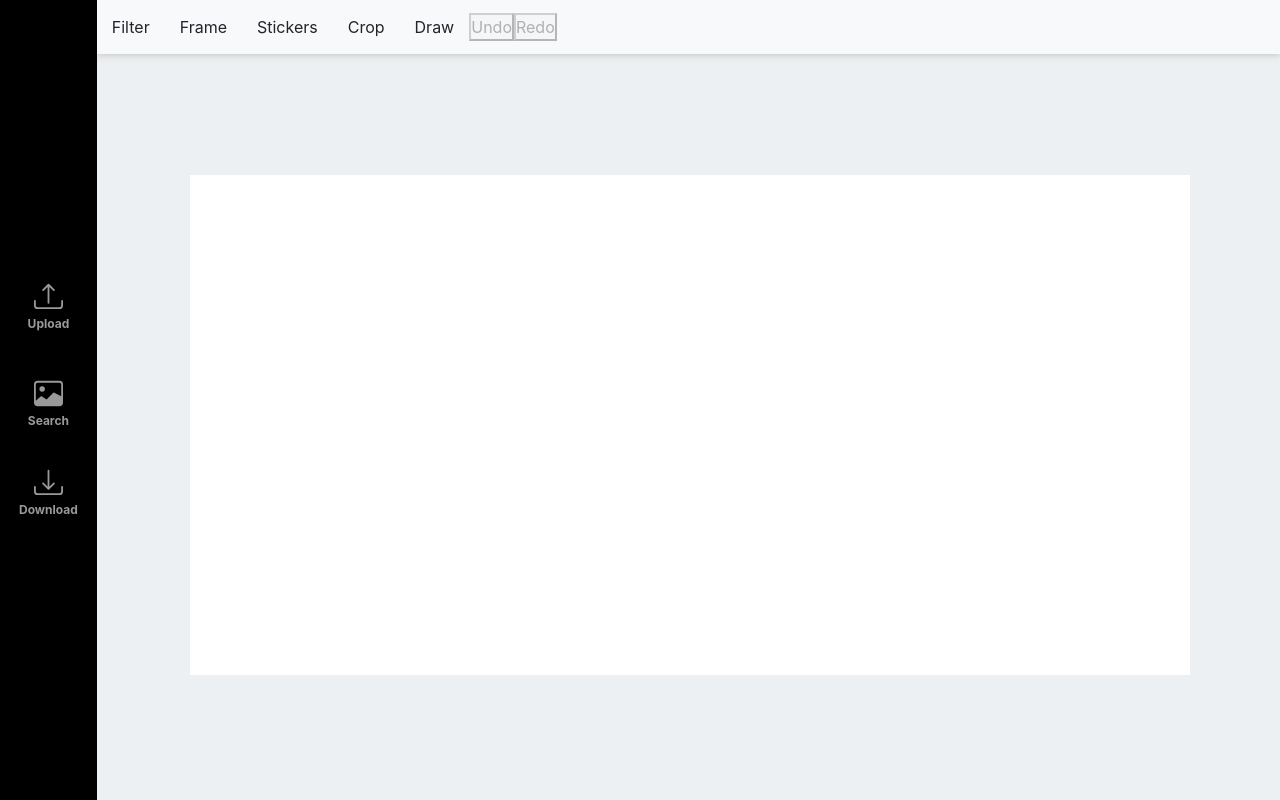
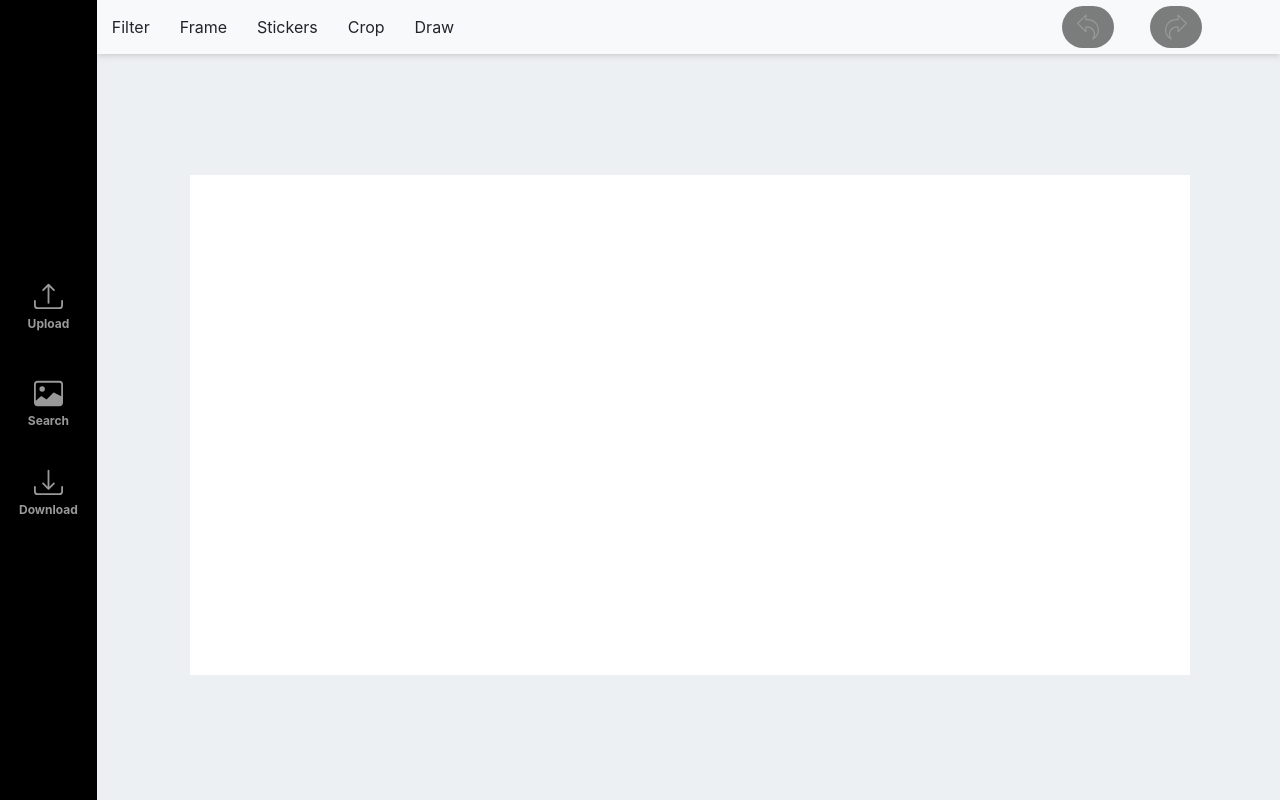
Before and after one commit to Heriqnaz/photo_editor, a React (Create React App) app: page / in a window 1280 px wide. Built offline with nearby package versions, Linux system fonts and the light colour scheme.

Commit message:
Finished history functionality

```diff
--- a/src/components/DrawImageTool/DrawImageTool.jsx
+++ b/src/components/DrawImageTool/DrawImageTool.jsx
@@ -50,7 +50,8 @@ const DrawImageTool = ({lineStyle, lineWidth, lineColor, handleLineStyle, handle
                     </div>
                 </Col>
                 <Col>
-                    <div className='line-thickness'>
+                    <div className='line_thickness'>
+                        <div>
                             <label htmlFor="formControlRange">Line Thickness: {lineWidth}</label>
                             <input
                                 type="range"
@@ -61,6 +62,7 @@ const DrawImageTool = ({lineStyle, lineWidth, lineColor, handleLineStyle, handle
                                 min={0.1}
                                 className="form-control-range bg-dark text-dark"
                                 id="formControlRange"/>
+                        </div>
                     </div>
 
                 </Col>
--- a/src/components/DrawImageTool/DrowImageTool.css
+++ b/src/components/DrawImageTool/DrowImageTool.css
@@ -15,3 +15,14 @@ input[type='color'] {
     width: 80%;
     margin: 0 auto;
 }
+
+.line_thickness{
+    display: flex;
+    flex-direction: column;
+    justify-content: center;
+    align-items: center;
+    height: 100%;
+}
+.line_thickness > div{
+    width: 100%;
+}
--- a/src/components/ImageFilterTool/ImageFilterTool.jsx
+++ b/src/components/ImageFilterTool/ImageFilterTool.jsx
@@ -1,6 +1,6 @@
-import React, {useEffect, useState} from "react";
+import React, {useEffect, useState} from 'react';
 import PropTypes from 'prop-types';
-import {connect} from "react-redux";
+import {connect} from 'react-redux';
 import {Col, Container, Row} from 'react-bootstrap';
 import './ImageFilterTool.css'
 
@@ -53,7 +53,6 @@ const ImageFilterTool = ({
     return (
         <Container className='image-filter-tools'>
             <Row>
-
                 {activeSubTool &&
                 <>
                     <Col md="auto">
--- a/src/components/ToolBar/ToolBar.css
+++ b/src/components/ToolBar/ToolBar.css
@@ -1,6 +1,9 @@
 .tool-bar {
     box-shadow: 0px 2px 6px #ccc;
     position: relative;
+    display: flex;
+    justify-content: space-between;
+    background-color: #F8F9FA;
 }
 
 .tools, .sub-tools {
@@ -9,7 +12,6 @@
     justify-content: flex-start;
     list-style-type: none;
     margin: 0;
-    background: #F8F9FA;
 }
 
 .sub-tools {
@@ -42,3 +44,24 @@
 .sub-tools li.tool-active{
     background: rgba(128, 128, 128, 0.45);
 }
+
+.undo_redo_cont{
+    display: flex;
+    justify-content: space-around;
+    width: 15%;
+    margin-right: 5%;
+    align-items: center;
+}
+
+.undo_redo_btn{
+    border: none;
+    border-radius: 25px;
+    padding: 5px 10px;
+    background-color: #000;
+}
+.undo_redo_btn:disabled{
+    background-color: rgba(0, 0, 0, 0.5);
+}
+.undo_redo_btn path{
+    fill: rgb(153, 153, 153);
+}
--- a/src/components/ToolBar/ToolBar.jsx
+++ b/src/components/ToolBar/ToolBar.jsx
@@ -7,7 +7,9 @@ import { connect } from 'react-redux';
 const ToolBar = ({ activeTool, activeSubTool, selectedPhoto, setActiveTool, setActiveSubTool, undoImageChange, redoImageChange, canUndoChange, canRedoChange }) => {
 
     useEffect(() => {
+        if (activeTool !== 'draw') {
             setActiveTool(null)
+        }
     }, [ selectedPhoto ]);
 
     const handleSetTool = (name) => {
@@ -43,6 +45,9 @@ const ToolBar = ({ activeTool, activeSubTool, selectedPhoto, setActiveTool, setA
     };
     return (
         <div className='tool-bar'>
+
+
+            <div>
                 <ul className='tools'>
                     {
                         tools.map((tool, i) => (
@@ -53,11 +58,46 @@ const ToolBar = ({ activeTool, activeSubTool, selectedPhoto, setActiveTool, setA
                             </li>
                         ))
                     }
-                <div>
-                    <button disabled={!canUndoChange} onClick={undoImageChange}>Undo</button>
-                    <button disabled={!canRedoChange} onClick={redoImageChange}>Redo</button>
+                </ul>
             </div>
-            </ul>
+            <div className='undo_redo_cont'>
+                <button className='undo_redo_btn' disabled={!canUndoChange} onClick={undoImageChange}>
+                    <svg className="svg-icon" viewBox="0 0 20 20">
+                        <path
+                            d={`M3.24,7.51c-0.146,0.142-0.146,
+                                0.381,0,0.523l5.199,5.193c0.234,0.238,0.633,
+                                0.064,0.633-0.262v-2.634c0.105-0.007,0.212-0.011,
+                                0.321-0.011c2.373,0,4.302,1.91,4.302,4.258c0,0.957-0.33,
+                                1.809-1.008,2.602c-0.259,0.307,0.084,0.762,0.451,
+                                0.572c2.336-1.195,3.73-3.408,3.73-5.924c0-3.741-3.103-6.783-6.916-6.783c-0.307,
+                                0-0.615,0.028-0.881,0.063V2.575c0-0.327-0.398-0.5-0.633-0.261L3.24,
+                                7.51 M4.027,7.771l4.301-4.3v2.073c0,0.232,0.21,0.409,0.441,
+                                0.366c0.298-0.056,0.746-0.123,1.184-0.123c3.402,0,6.172,2.709,
+                                6.172,6.041c0,1.695-0.718,3.24-1.979,4.352c0.193-0.51,0.293-1.045,
+                                0.293-1.602c0-2.76-2.266-5-5.046-5c-0.256,0-0.528,0.018-0.747,0.05C8.465,
+                                9.653,8.328,9.81,8.328,9.995v2.074L4.027,7.771z`} />
+                    </svg>
+                </button>
+                <button className='undo_redo_btn' disabled={!canRedoChange} onClick={redoImageChange}>
+                    <svg className="svg-icon" viewBox="0 0 20 20">
+                        <path
+                            d={`M16.76,7.51l-5.199-5.196c-0.234-0.239-0.633-0.066-0.633,
+                                0.261v2.534c-0.267-0.035-0.575-0.063-0.881-0.063c-3.813,
+                                0-6.915,3.042-6.915,6.783c0,2.516,1.394,
+                                4.729,3.729,5.924c0.367,0.189,
+                                0.71-0.266,0.451-0.572c-0.678-0.793-1.008-1.645-1.008-2.602c0-2.348,
+                                1.93-4.258,4.303-4.258c0.108,0,0.215,0.003,0.321,0.011v2.634c0,
+                                0.326,0.398,0.5,0.633,0.262l5.199-5.193C16.906,7.891,16.906,
+                                7.652,16.76,7.51 M11.672,
+                                12.068V9.995c0-0.185-0.137-0.341-0.318-0.367c-0.219-0.032-0.49-0.05-0.747-0.05c-2.78,
+                                0-5.046,2.241-5.046,5c0,0.557,0.099,1.092,0.292,
+                                1.602c-1.261-1.111-1.979-2.656-1.979-4.352c0-3.331,2.77-6.041,
+                                6.172-6.041c0.438,0,0.886,0.067,1.184,0.123c0.231,0.043,0.441-0.134,
+                                0.441-0.366V3.472l4.301,4.3L11.672,12.068z`} />
+                    </svg>
+                </button>
+            </div>
+
             {
                 subTools[activeTool] &&
                 <ul className='sub-tools'>
@@ -97,8 +137,8 @@ const mapStateToProps = (state) => ({
 });
 
 const mapDispatchToProps = (dispatch) => ({
-    setActiveTool: (tool) => dispatch(setActiveTool(tool)),
-    setActiveSubTool: (tool) => dispatch(setActiveSubTool(tool)),
+    setActiveTool: tool => dispatch(setActiveTool(tool)),
+    setActiveSubTool: tool => dispatch(setActiveSubTool(tool)),
     undoImageChange: () => dispatch(undoImageChange()),
     redoImageChange: () => dispatch(redoImageChange())
 });
--- a/src/index.jsx
+++ b/src/index.jsx
@@ -9,12 +9,12 @@ import configureStore from './redux/configureStore';
 const store = configureStore();
 
 
-store.subscribe(() => {
-    console.log(store.getState().photo.imageHistory);
-    console.log(store.getState().photo.currentIndex);
-    console.log(store.getState().photo.selectedPhoto);
-
-})
+// store.subscribe(() => {
+//     console.log(store.getState().photo.imageHistory);
+//     console.log(store.getState().photo.currentIndex);
+//     console.log(store.getState().photo.selectedPhoto);
+//
+// })
 
 render(
     <React.StrictMode>
```
Also changed, not shown: src/components/ImageContainer/ImageContainer.jsx (+1 -13 lines). Lines whose indentation alone changed are shown as unchanged.
